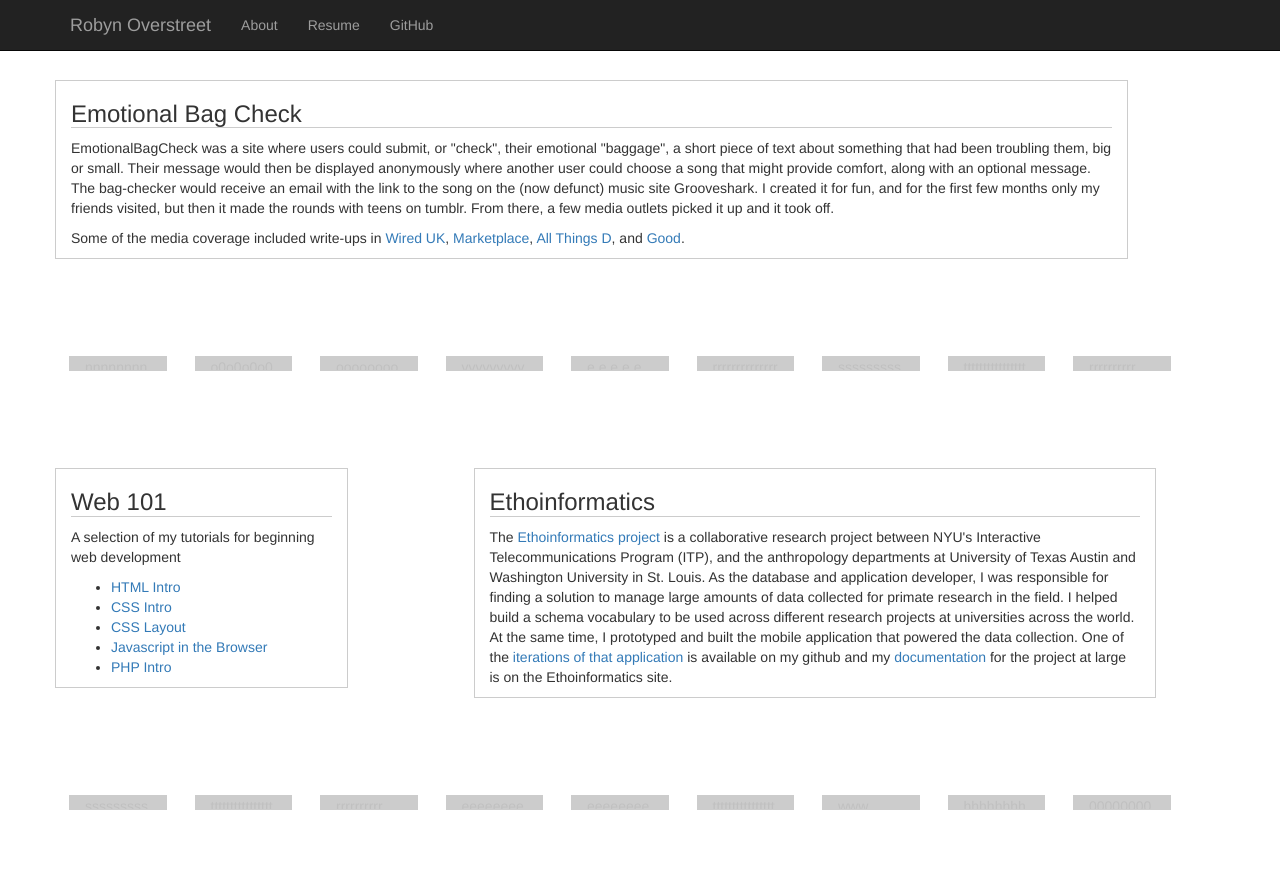
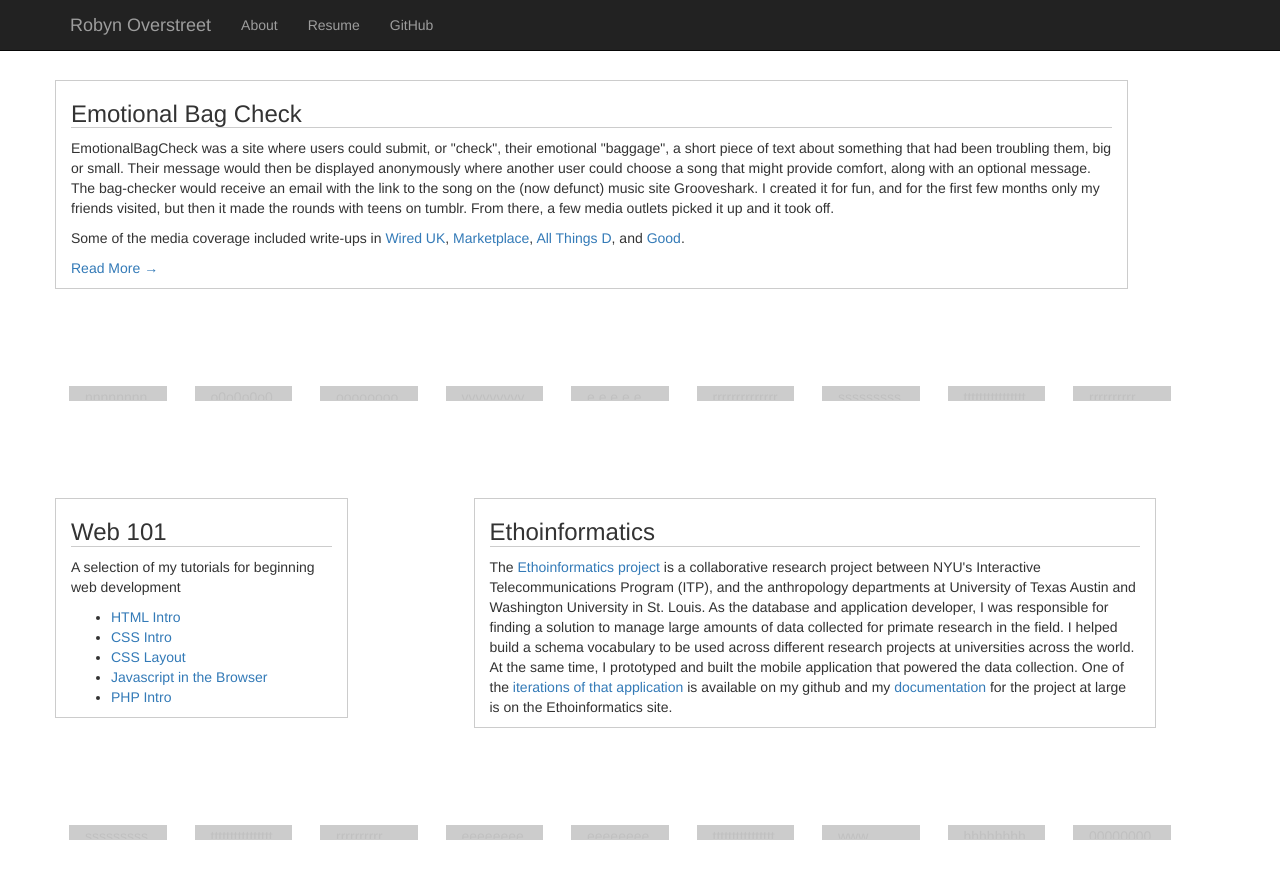
Before and after one commit to robynover/robynover.github.io, a Jekyll site: the page built from index.html, in a window 1280 px wide and 900 px high, scrolled down 664 px. Shown: the top 879 px of the window. Built offline with Jekyll 4.4.1, drawn with Linux system fonts in a browser that asks for light colours; a script that is not in the unit is left out.

Commit message:
link to ebc

```diff
--- a/_layouts/home.html
+++ b/_layouts/home.html
@@ -75,6 +75,7 @@
               <h3>Emotional Bag Check</h3>
               <p>EmotionalBagCheck was a site where users could submit, or "check", their emotional "baggage", a short piece of text about something that had been troubling them, big or small. Their message would then be displayed anonymously where another user could choose a song that might provide comfort, along with an optional message. The bag-checker would receive an email with the link to the song on the (now defunct) music site Grooveshark. I created it for fun, and for the first few months only my friends visited, but then it made the rounds with teens on tumblr. From there, a few media outlets picked it up and it took off.</p>
               <p>Some of the media coverage included write-ups in <a href="http://www.wired.com/underwire/2011/09/emotional-bag-check/">Wired UK</a>, <a href="http://www.marketplace.org/topics/tech/tech-report-blog/solving-problems-one-song-time">Marketplace</a>, <a href="http://allthingsd.com/20111010/songs-from-strangers-serve-as-virtual-hugs-at-emotional-bag-check/">All Things D</a>, and <a href="http://www.good.is/post/check-your-emotional-baggage-in-exchange-for-a-song/">Good</a>.</p>
+              <p><a href="/ebc">Read More &rarr;</a></p>
 
           </div>
 
```
